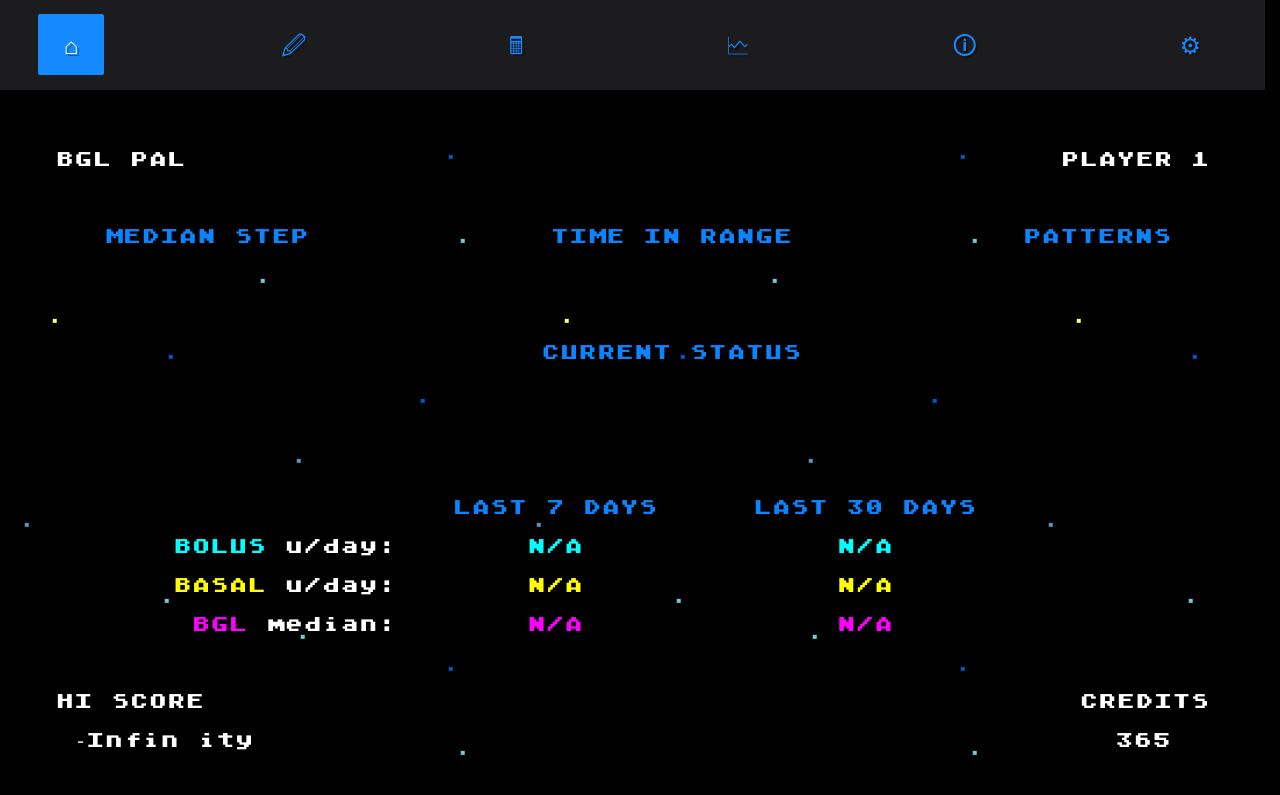
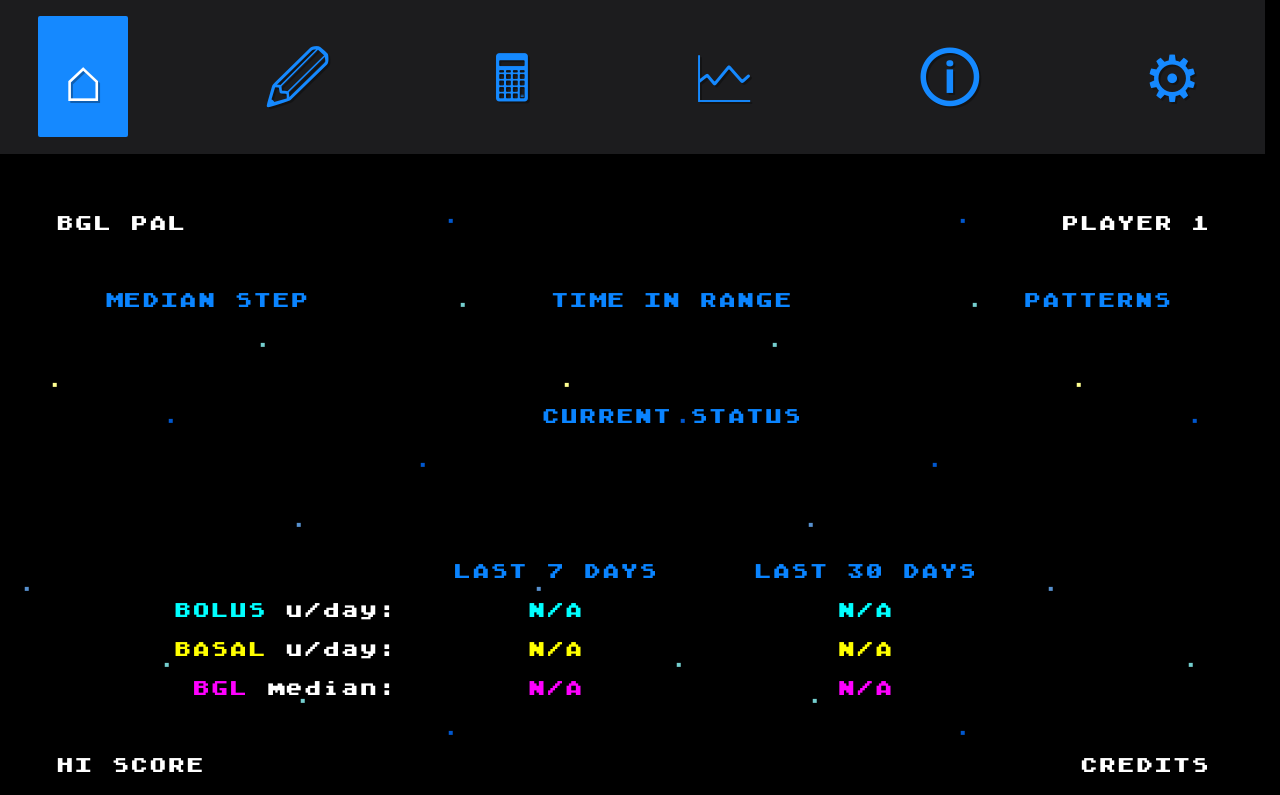
Before and after one commit to Galaktist/bgl-pal, a website with bundled scripts: page index.html in a window 1280 px wide. Shown: the top 795 px of the page. Built offline with nearby package versions, Linux system fonts and the light colour scheme.

Commit message:
Update style.css

```diff
--- a/styles/style.css
+++ b/styles/style.css
@@ -2979,7 +2979,7 @@ table.border-ad-hoc tr.border-row{
     padding: var(--spacing-sm) var(--spacing-md);
     border-radius: var(--radius-md);
     transition: background-color 0.2s;
-    font-size: var(--font-xl);
+    font-size: var(--font-xxxl);
 }
 
 .nav-links .dropdown-menu a {
```
